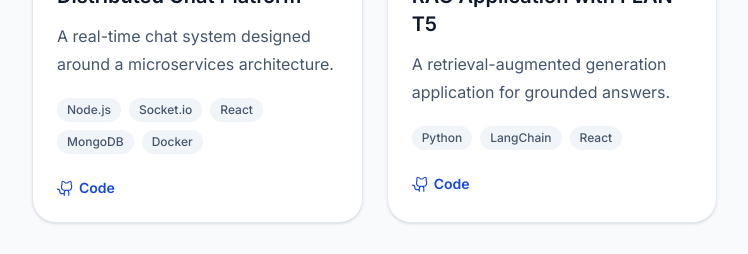
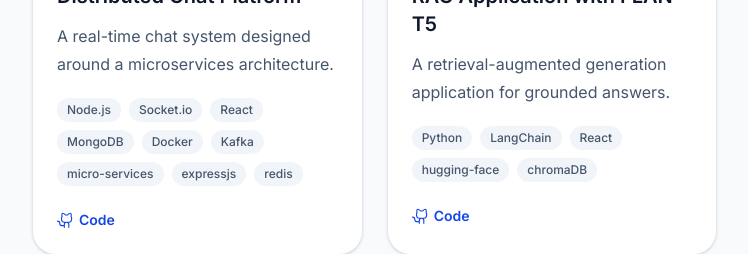
Before and after one commit to Ch4nnXDev/portfolio, a Next.js app in the folder my-portfolio/: page / in a window 1280 px wide. Shown: the part 3520-3774 px from the top of the page, without its empty margins (88-836 px from the left). Built offline with nearby package versions, Linux system fonts and the light colour scheme; a web font is replaced by a local one.

Commit message:
project technologies updated

```diff
--- a/my-portfolio/src/app/my-components/Projects.tsx
+++ b/my-portfolio/src/app/my-components/Projects.tsx
@@ -23,7 +23,7 @@ const personalProjects: Project[] = [
     image: "/project-images/chatapp.png",
     description:
       "A real-time chat system designed around a microservices architecture.",
-    technologies: ["Node.js", "Socket.io", "React", "MongoDB", "Docker"],
+    technologies: ["Node.js", "Socket.io", "React", "MongoDB", "Docker", "Kafka", "micro-services", "expressjs", "redis"],
     github:
       "https://github.com/Ch4nnXDev/Distributed-Chat-Application",
     details:
@@ -34,7 +34,7 @@ const personalProjects: Project[] = [
     image: "/project-images/rag-app.jpg",
     description:
       "A retrieval-augmented generation application for grounded answers.",
-    technologies: ["Python", "LangChain", "React"],
+    technologies: ["Python", "LangChain", "React", "hugging-face", "chromaDB"],
     github: "https://github.com/Ch4nnXDev/graph-rag-app",
     details:
       "An information-retrieval workflow that finds relevant source material and uses it to generate context-aware, useful responses.",
```
